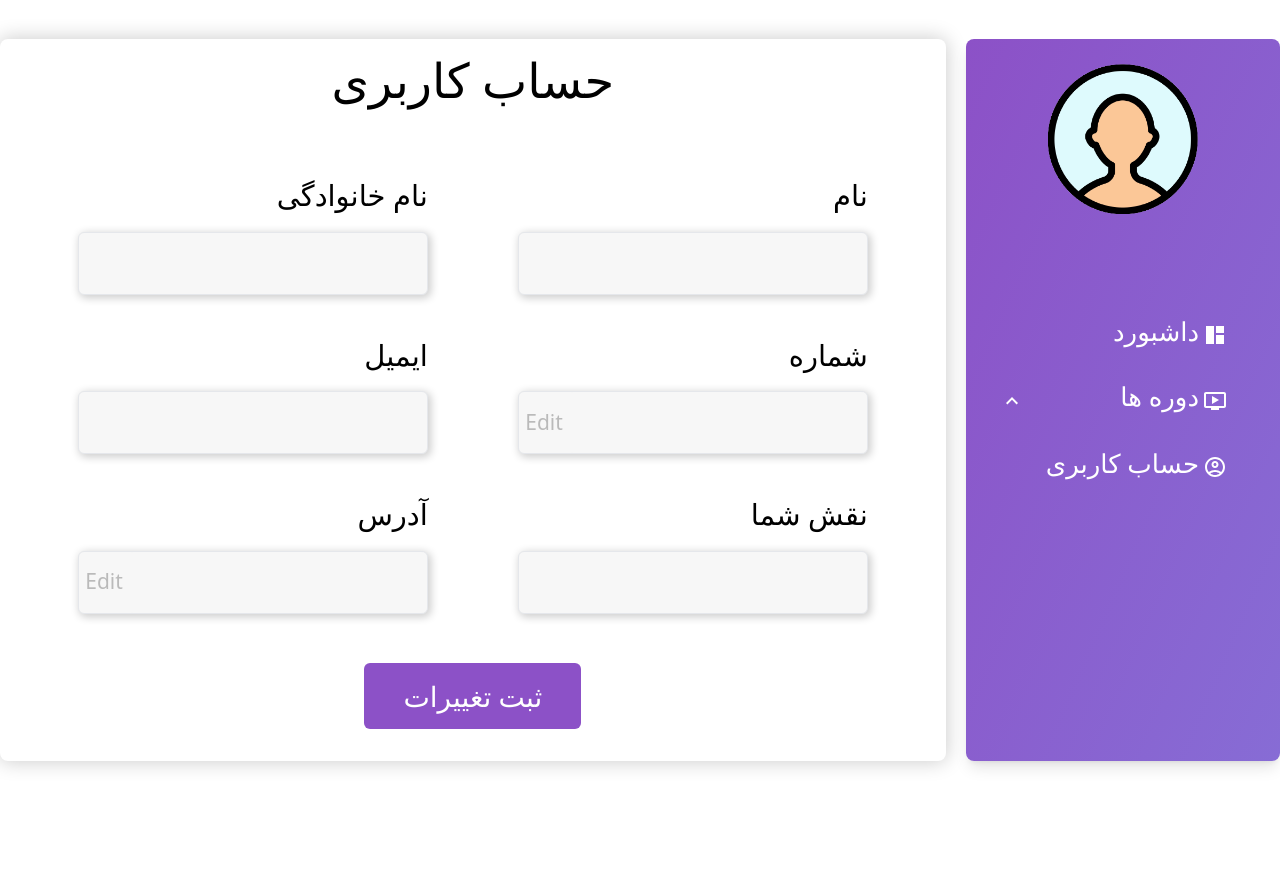
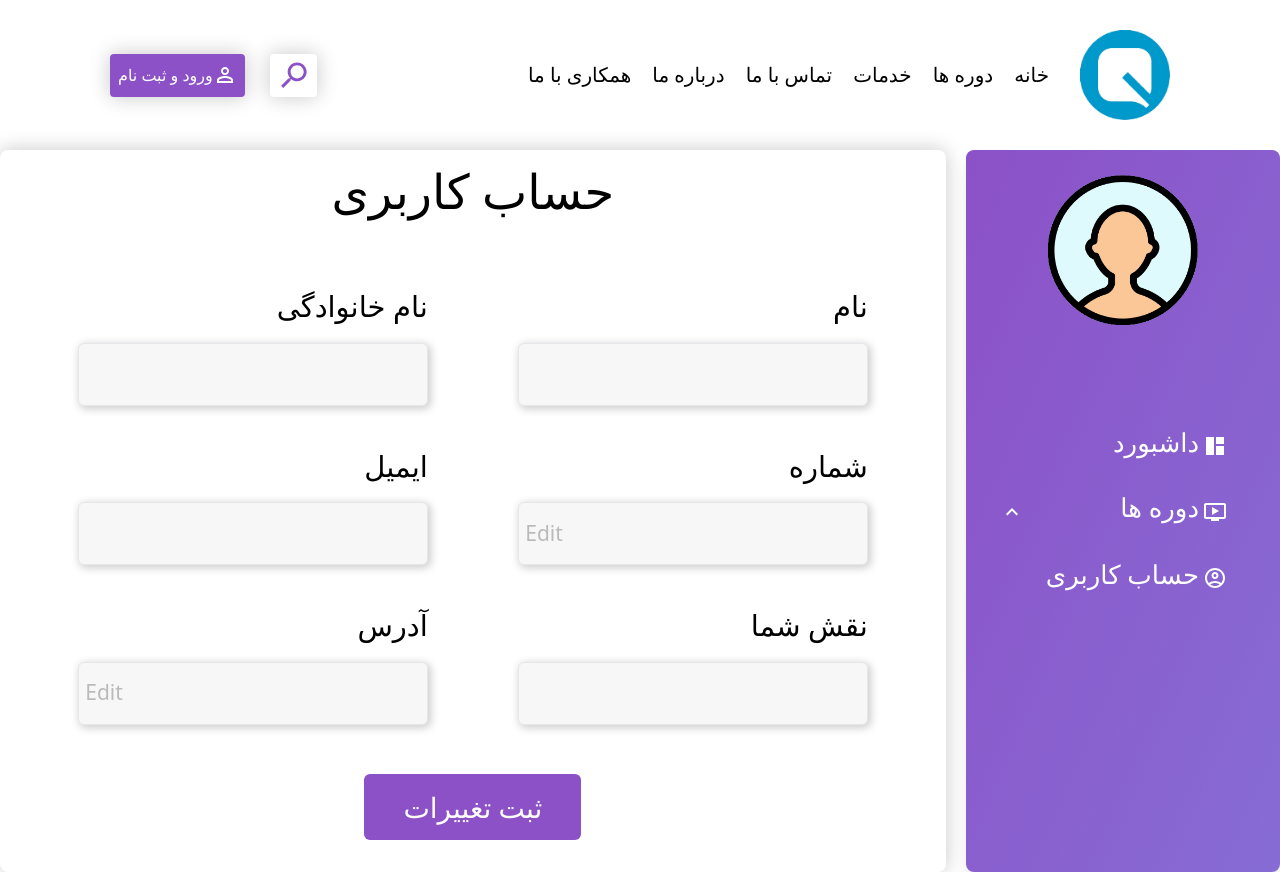
Before and after one commit to magh20/Quera-shop, a Next.js app in the folder quera-shop/: page /DashboardPanel/myaccount in a window 1280 px wide. Before the commit the page ends 800 px from the top, so only its background shows below. Built offline with nearby package versions, Linux system fonts and the light colour scheme.

Commit message:
top navbar added

```diff
--- a/quera-shop/src/app/DashboardPanel/layout.tsx
+++ b/quera-shop/src/app/DashboardPanel/layout.tsx
@@ -7,17 +7,21 @@ import OndemandVideoIcon from "@mui/icons-material/OndemandVideo";
 import KeyboardArrowDownIcon from "@mui/icons-material/KeyboardArrowDown";
 import AccountCircleOutlinedIcon from '@mui/icons-material/AccountCircleOutlined';
 import Link from "next/link";
+import { usePathname } from 'next/navigation'
+import path from "path";
 
 type Dashprops = {
   name: string;
   children : React.ReactNode
 };
  const Dashboard = ({ name ,children}: Dashprops) => {
-  const [showcourses, setShow] = useState(false);
+  const pathname=usePathname()
+  const [showcourses, setShow] = useState(()=>pathname =='/DashboardPanel/mycourses' ? true:false );
+
   return (
     <article
       dir="rtl"
-      className=" text-[26px] flex gap-5 flex-row items-center justify-center w-screen h-screen"
+      className=" text-[26px]  flex gap-5 flex-row items-center justify-center w-full h-full"
     >
       <section className=" h-[722px] flex flex-col gap-[58px]  text-white justify-start pt-[25px] items-center  w-[363px] shadow-lg rounded-lg bg-gradient-to-br from-[#8C51C7] to-[#876CD5]">
         <div className="flex gap-[40px] flex-col justify-center items-center">
--- a/quera-shop/src/app/DashboardPanel/maindash/page.tsx
+++ b/quera-shop/src/app/DashboardPanel/maindash/page.tsx
@@ -6,6 +6,7 @@ import AccountCircleOutlinedIcon from '@mui/icons-material/AccountCircleOutlined
 
  const Maindash = () => {
   return (
+    // Main page of Dashboard
     <article className=" flex flex-col pt-[17px] justify-start w-full h-full items-center">
       <p className=" text-5xl text-[#616161] mb-[69px]">داشبورد</p>
       <section className=" grid  gap-x-[50px] gap-y-[38px] mb-[49px] grid-cols-2 grid-rows-3">
--- a/quera-shop/src/app/DashboardPanel/myaccount/page.tsx
+++ b/quera-shop/src/app/DashboardPanel/myaccount/page.tsx
@@ -4,7 +4,8 @@ import {useState} from 'react'
  const Myaccount=()=>{
     const [editPhone,setEditPhone]=useState(false)
     const [editaddress,setEditaddress]=useState(false)
-   return( <article className=" flex flex-col pt-[17px] justify-start w-full h-full items-center">
+   return(
+   <article className=" flex flex-col pt-[17px] justify-start w-full h-full items-center">
             <p className=" text-5xl mb-[69px]">حساب کاربری</p>
             <form onKeyDown={(e)=> e.key == 'Enter' &&e.preventDefault()} className="flex flex-col justify-center items-center">
              <section className=" grid  gap-x-[90px] gap-y-[38px] mb-[49px] grid-cols-2 grid-rows-3">
--- a/quera-shop/src/app/layout.tsx
+++ b/quera-shop/src/app/layout.tsx
@@ -1,14 +1,16 @@
 
 import './globals.css';
 import { Providers } from "@/redux/provider"
+import { Topbar } from '@/components/topBar';
 
 
 export default function RootLayout({ children } : { children: React.ReactNode }) {
 
   return (
     <html>
-      <body className='flex justify-center items-center'>
+      <body className='flex justify-center flex-col items-center'>
       <Providers >
+        <Topbar/>
         {children}
       </Providers>
       </body>
--- /dev/null
+++ b/quera-shop/src/components/topBar.tsx
@@ -0,0 +1,28 @@
+'use client'
+
+import Image from "next/image"
+import logo from '../../public/assets/QueraLogo.png'
+import SearchIcon from '@mui/icons-material/Search';
+import PersonOutlineOutlinedIcon from '@mui/icons-material/PersonOutlineOutlined';
+
+export const Topbar=()=>{
+return (
+    <nav dir="rtl" className=" px-[110px] py-[30px] bg-white w-full justify-between top-0 flex  flex-row">
+        <section className=" flex flex-row items-center  ">
+            <Image className="ml-[31px]" src={logo} alt="Quera Logo" width={90} height={90} />
+            <div className=" ml-[21px] text-[20px]"><p>خانه</p></div>
+            <div className=" ml-[21px] text-[20px]"><p>دوره ها</p></div>
+            <div className=" ml-[21px] text-[20px]"><p>خدمات</p></div>
+            <div className=" ml-[21px] text-[20px]"><p>تماس با ما</p></div>
+            <div className=" ml-[21px] text-[20px]"><p>درباره ما</p></div>
+            <div className=" ml-[21px] text-[20px]"><p>همکاری با ما</p></div>
+
+
+        </section>
+        <section className=" flex flex-row items-center gap-[25px] flex-grow-0">
+                <div className="  w-[47px] h-[43px] cursor-pointer  rounded bg-white  flex justify-center items-center shadow-[0_0_20px_1px_rgba(0,0,0,0.2)]"><SearchIcon className=" scale-x-[-1] !text-[35px] text-[#8C51C7]"/></div>
+                <button className=" bg-[#8C51C7] h-[43px] rounded px-[8px] shadow-[0_0_20px_1px_rgba(0,0,0,0.2)]  flex flex-row items-center text-white"><PersonOutlineOutlinedIcon/><p>ورود و ثبت نام</p></button>
+            </section>
+    </nav>
+)
+}
```
Also changed, not shown: quera-shop/public/assets/QueraLogo.png (added).
